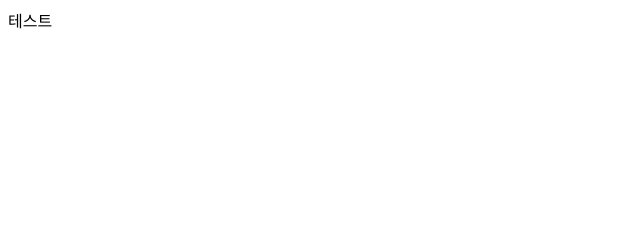
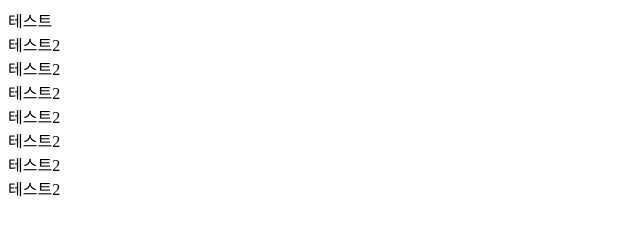
Before and after one commit to jeongaeng/cucunews, a plain HTML site: page index.html in a window 1280 px wide. Shown: the whole page, without its empty margins (0-640 px from the left). Drawn offline with Linux system fonts and the light colour scheme.

Commit message:
Update index.html

```diff
--- a/index.html
+++ b/index.html
@@ -7,5 +7,18 @@
 </head>
 <body>
     테스트
+    <br>
+    테스트2
+    <br>
+    테스트2
+    <br>
+    테스트2
+    <br>
+    테스트2<br>
+    테스트2
+    <br>
+    테스트2
+    <br>
+    테스트2
 </body>
 </html>
```
